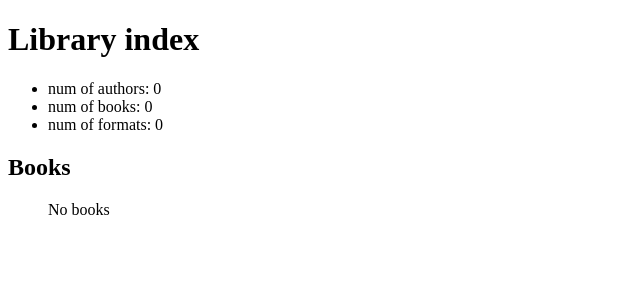
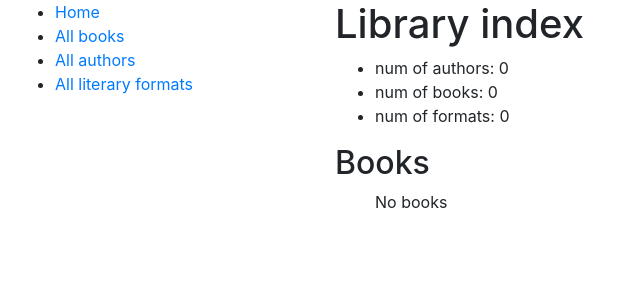
Before and after one commit to pikaOpika/hihihaha, a Django app: page /catalog/ in a window 1280 px wide. Shown: the top 300 px of the page, without its empty margins (0-640 px from the left). Run offline with Django 5.2, Linux system fonts and the light colour scheme; data that the repository does not hold is empty.

Commit message:
working with inheritance skipped static files

```diff
--- a/catalog/templates/catalog/index.html
+++ b/catalog/templates/catalog/index.html
@@ -1,11 +1,6 @@
-<!DOCTYPE html>
-<html lang="en">
-<head>
-    <meta charset="UTF-8">
-    <meta name="viewport" content="width=device-width, initial-scale=1.0">
-    <title>Document</title>
-</head>
-<body>
+{% extends "base.html" %}
+
+{% block content %}
 <h1>Library index</h1>
 <ul>
     <li>num of authors: {{num_authors}}</li>
@@ -20,5 +15,4 @@
     No books
     {% endfor %}
 </ul>
-</body>
-</html>
+{% endblock  %}
--- a/library/settings.py
+++ b/library/settings.py
@@ -55,7 +55,7 @@ ROOT_URLCONF = 'library.urls'
 TEMPLATES = [
     {
         'BACKEND': 'django.template.backends.django.DjangoTemplates',
-        'DIRS': [],
+        'DIRS': [BASE_DIR / "templates"],
         'APP_DIRS': True,
         'OPTIONS': {
             'context_processors': [
--- /dev/null
+++ b/templates/base.html
@@ -0,0 +1,27 @@
+<!DOCTYPE html>
+<html lang="en">
+<head>
+    <meta charset="UTF-8">
+    <meta name="viewport" content="width=device-width, initial-scale=1.0">
+    <link rel="stylesheet" href="https://cdn.jsdelivr.net/npm/bootstrap@4.6.2/dist/css/bootstrap.min.css" integrity="sha384-xOolHFLEh07PJGoPkLv1IbcEPTNtaed2xpHsD9ESMhqIYd0nLMwNLD69Npy4HI+N" crossorigin="anonymous">
+
+    <title>{% block title %}Library{% endblock  %}</title>
+
+</head>
+<body>
+    <div class="container-fluid">
+        <div class="row">
+            <div class="col-sm-3">
+              {% block sidebar %}
+                {% include "includes/sidebar.html" %}
+              {% endblock  %}
+            </div>
+            <div class="col-sm-9">
+              {% block content %}
+
+              {% endblock  %}
+            </div>
+        </div>
+    </div>
+</body>
+</html>
--- /dev/null
+++ b/templates/includes/sidebar.html
@@ -0,0 +1,6 @@
+<ul>
+    <li><a href="{% url 'catalog:index' %}">Home</a></li>
+    <li><a href="#">All books</a></li>
+    <li><a href="#">All authors</a></li>
+    <li><a href="#">All literary formats</a></li>
+</ul>
```
Lines whose indentation alone changed are shown as unchanged.
